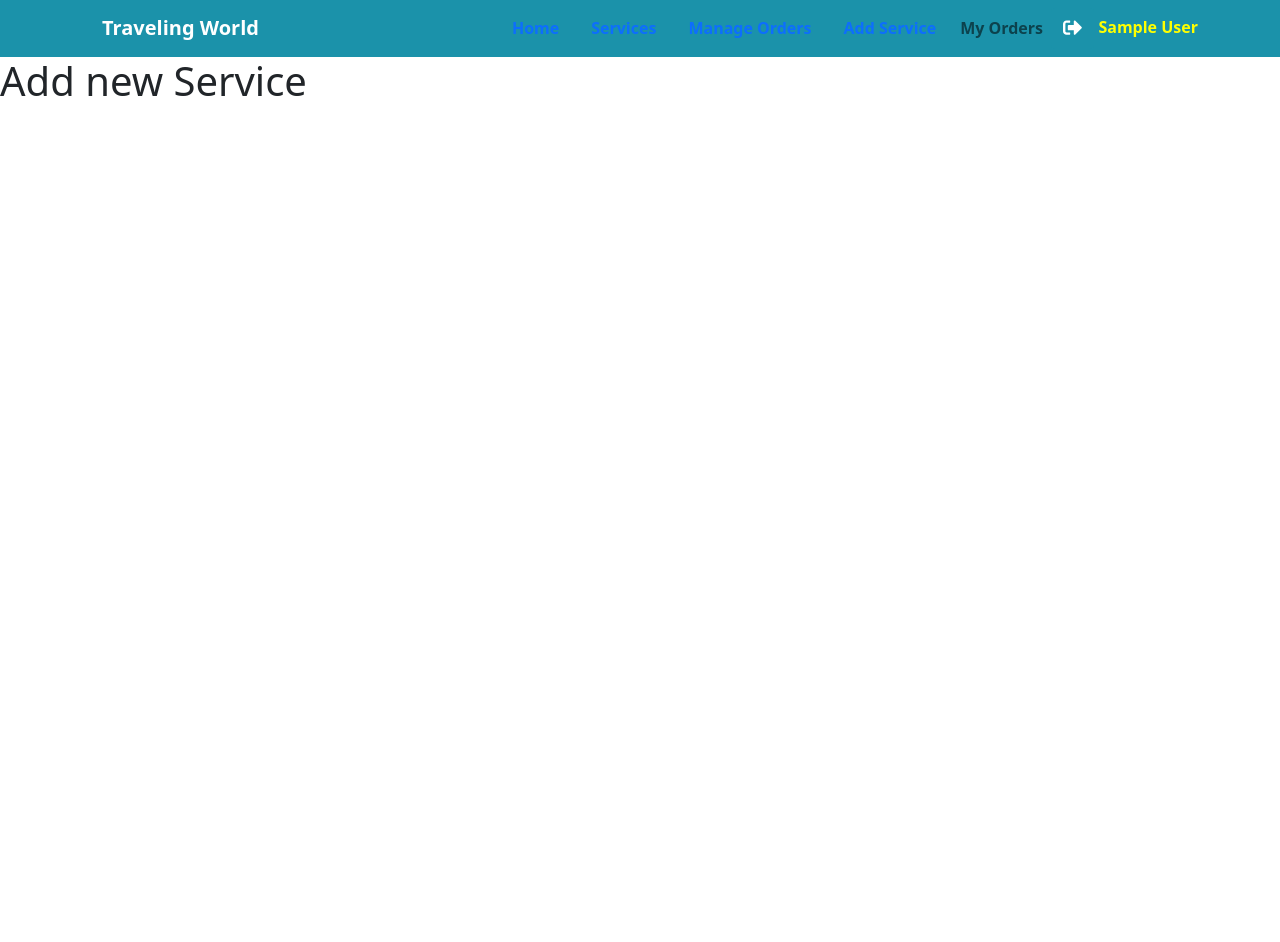
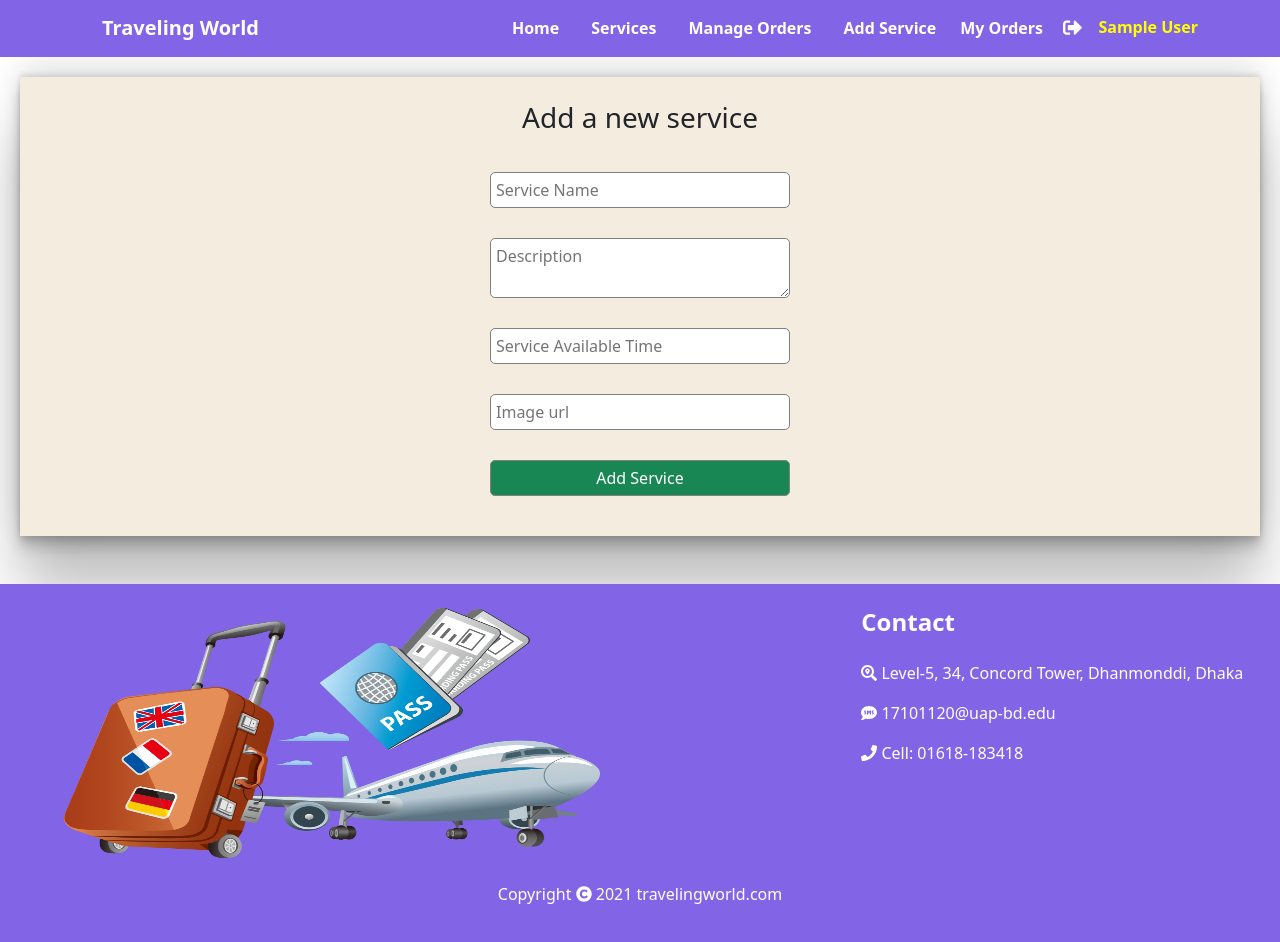
Before and after one commit to engr-mahmudul/Tourism-Related-website-front-end, a React (Create React App) app: page /addService in a window 1280 px wide. Shown: the top 942 px of the page. Before the commit the page ends 800 px from the top, so only its background shows below. Built offline with nearby package versions, Linux system fonts and the light colour scheme; no server answers; sample sign-in values are in the browser's storage.

Commit message:
add a service is completed

```diff
--- a/src/App.js
+++ b/src/App.js
@@ -12,6 +12,7 @@ import PrivateRoute from './contents/PrivateRoute/PrivateRoute';
 import HomeServices from './contents/HomeServices/HomeServices';
 import Booking from './contents/Booking/Booking';
 import MyOrders from './contents/MyOrders/MyOrders';
+import Footer from './contents/Footer/Footer';
 
 function App() {
   return (
@@ -46,6 +47,7 @@ function App() {
 
             </Route>
           </Switch>
+          <Footer></Footer>
         </BrowserRouter>
       </AuthProvider>
 
--- a/src/contents/AddNewService/AddNewService.js
+++ b/src/contents/AddNewService/AddNewService.js
@@ -1,9 +1,50 @@
 import React from 'react';
+import { useForm } from 'react-hook-form';
+import './AddService.css'
 
 const AddNewService = () => {
+    const { register, handleSubmit, reset, formState: { errors } } = useForm();
+    const onSubmit = data => {
+
+        fetch('https://enigmatic-ridge-45134.herokuapp.com/services', {
+            method: 'POST',
+            headers: {
+                'content-type': 'application/json'
+            },
+            body: JSON.stringify(data)
+        })
+            .then(res => res.json())
+            .then(result => {
+                if (result.insertedId) {
+                    alert('Added Service Successfully');
+                    // clearTheCart();
+                    reset();
+                }
+            })
+    };
     return (
-        <div>
-            <h1>Add new Service</h1>
+        <div className='service-main-div'>
+            <h3 className='text-center pt-4'>Add a new service</h3>
+            <div className='add-service-div'>
+                <form className="shipping-form" onSubmit={handleSubmit(onSubmit)}>
+
+                    <input placeholder="Service Name"  {...register("name", { required: true })} />
+                    {errors.name && <span className="error">This field is required</span>}
+
+                    <textarea placeholder="Description"  {...register("description", { required: true })} />
+                    {errors.description && <span className="error">This field is required</span>}
+
+                    <input placeholder="Service Available Time" defaultValue="" {...register("seasion", { required: true })} />
+                    {errors.seasion && <span className="error">This field is required</span>}
+
+                    <input placeholder="Image url" defaultValue="" {...register("img", { required: true })} />
+                    {errors.img && <span className="error">This field is required</span>}
+
+
+
+                    <input type="submit" value='Add Service' className='bg-success text-white' />
+                </form>
+            </div>
         </div>
     );
 };
--- /dev/null
+++ b/src/contents/AddNewService/AddService.css
@@ -0,0 +1,11 @@
+.add-service-div{
+    display: flex;
+    justify-content: center;
+}
+.service-main-div{
+    box-shadow: rgba(0, 0, 0, 0.25) 0px 54px 55px, rgba(0, 0, 0, 0.12) 0px -12px 30px, rgba(0, 0, 0, 0.12) 0px 4px 6px, rgba(0, 0, 0, 0.17) 0px 12px 13px, rgba(0, 0, 0, 0.09) 0px -3px 5px;
+    margin: 20px;
+    padding-bottom: 40px;
+    background-color: rgb(244, 236, 223);
+
+}
--- a/src/contents/Booking/Booking.css
+++ b/src/contents/Booking/Booking.css
@@ -19,10 +19,10 @@
 }
 
 .shipping-form{
-    margin:30px 150px;
+
 
 }
-.shipping-form input {
+.shipping-form input,textarea {
     display: block;
     margin-top: 30px;
     padding: 5px;
--- a/src/contents/Booking/Booking.js
+++ b/src/contents/Booking/Booking.js
@@ -57,7 +57,7 @@ const Booking = () => {
                     <h3 style={{ fontWeight: "800", padding: '10px', textAlign: "center" }}>Provide Your Info For Shipping</h3>
                 </Col>
                 <Col lg={12} sm={12} xs={12} className='shipping-form-container'>
-                    <div>
+                    <div style={{ display: 'flex', justifyContent: 'center' }}>
                         <form className="shipping-form" onSubmit={handleSubmit(onSubmit)}>
 
                             <input defaultValue={user.displayName} {...register("name")} />
@@ -74,7 +74,7 @@ const Booking = () => {
                 </Col>
 
                 <div className='details'>
-                    <Link to='/'><button className='btn px-5 mt-3 btn-warning '>Or Go Back Home</button></Link>
+                    <Link to='/'><button className='btn px-5 mt-3 btn-warning '>Go Back Home ?</button></Link>
                 </div>
             </Row>
 
--- /dev/null
+++ b/src/contents/Footer/Footer.js
@@ -0,0 +1,38 @@
+import { FontAwesomeIcon } from '@fortawesome/react-fontawesome'
+import { faSearchLocation, faSms, faPhone, faCopyright } from '@fortawesome/free-solid-svg-icons'
+import React from 'react';
+import { Col, Container, Row } from 'react-bootstrap';
+import locationImg from '../../images/footer/footer.png'
+
+const Footer = () => {
+    const location = <FontAwesomeIcon icon={faSearchLocation} />
+    const message = <FontAwesomeIcon icon={faSms} />
+    const phone = <FontAwesomeIcon icon={faPhone} />
+    const copyright = <FontAwesomeIcon icon={faCopyright} />
+    return (
+        <Container fluid className='text-white p-4 nav-bg mt-5'>
+            <Row className=''>
+
+                <Col lg={8} md={6} sm={12} xs={12} >
+                    <Container className=" mx-3">
+
+                        <img src={locationImg} alt="" height='250' width='70%' style={{ borderRadius: '5px' }} />
+                    </Container>
+                </Col>
+                <Col lg={4} md={6} sm={12} xs={12}>
+                    <h4 style={{ fontWeight: "700" }}>Contact</h4>
+                    <p className='mt-4'>{location} Level-5, 34, Concord Tower, Dhanmonddi, Dhaka</p>
+                    <p>{message} 17101120@uap-bd.edu</p>
+                    <p>{phone} Cell: 01618-183418</p>
+                </Col>
+            </Row >
+
+            <div className='d-flex justify-content-center'>
+                <p className='mt-4'>Copyright {copyright} 2021 travelingworld.com</p>
+            </div>
+        </Container>
+
+    );
+};
+
+export default Footer;
--- a/src/contents/Navigation/Navigation.css
+++ b/src/contents/Navigation/Navigation.css
@@ -4,7 +4,8 @@
 
 }
 .nav-bg{
-    background-color: #1b92aa;
+    background-color: #8264e6;
+
 }
 .nav-link{
     color: rgb(255, 254, 251);
--- a/src/contents/Navigation/Navigation.js
+++ b/src/contents/Navigation/Navigation.js
@@ -28,16 +28,16 @@ const Navigation = () => {
                     <Navbar.Collapse className="justify-content-end">
 
 
-                        <Nav.Link as={HashLink} to="/home" >Home</Nav.Link>
-                        <Nav.Link as={HashLink} to="/home#services">Services</Nav.Link>
-                        <Nav.Link as={HashLink} to="/manageOrders" >Manage Orders</Nav.Link>
-                        <Nav.Link as={HashLink} to="/addService" >Add Service</Nav.Link>
+                        <Nav.Link as={HashLink} to="/home" className='text-white' >Home</Nav.Link>
+                        <Nav.Link as={HashLink} to="/home#services" className='text-white' >Services</Nav.Link>
+                        <Nav.Link as={HashLink} to="/manageOrders" className='text-white' >Manage Orders</Nav.Link>
+                        <Nav.Link as={HashLink} to="/addService" className='text-white' >Add Service</Nav.Link>
                         {/* <Nav.Link as={HashLink} to="" >My Orders</Nav.Link> */}
 
                         {user?.email ?
                             <Nav className='ml-4'>
 
-                                <Nav.Link as={HashLink} to="/myOrders" >My Orders</Nav.Link> <span> <Button onClick={logOut} className='mr-2' style={{ border: 'none', outline: 'none', fontSize: 'larger', backgroundColor: '#1b92aa' }}> {userIcon} </Button> <span style={{ color: 'yellow', fontWeight: '700' }}>{user.displayName}</span></span>
+                                <Nav.Link as={HashLink} to="/myOrders" className='text-white' >My Orders</Nav.Link> <span> <Button onClick={logOut} className='mr-2' style={{ border: 'none', outline: 'none', fontSize: 'larger', backgroundColor: '#8264e6' }}> {userIcon} </Button> <span style={{ color: 'yellow', fontWeight: '700' }}>{user.displayName}</span></span>
                             </Nav> :
                             <Nav.Link as={HashLink} to="/login">Log in</Nav.Link>}
 
--- a/src/contents/Service/Service.js
+++ b/src/contents/Service/Service.js
@@ -22,7 +22,7 @@ const Service = (props) => {
                 </div>
                 <div className="button-class">
                     <Link to={`/service/${_id}`}>
-                        <Button variant='success' className='px-3 single-button mt-3'>Book {name.toLowerCase()}</Button>
+                        <Button style={{ backgroundColor: '#8264e6' }} className='px-3 single-button mt-3'>Book {name.toLowerCase()}</Button>
                     </Link>
                 </div>
             </div>
```
Also changed, not shown: src/contents/Footer/Footer.css (added), src/images/footer/footer.png (added).
